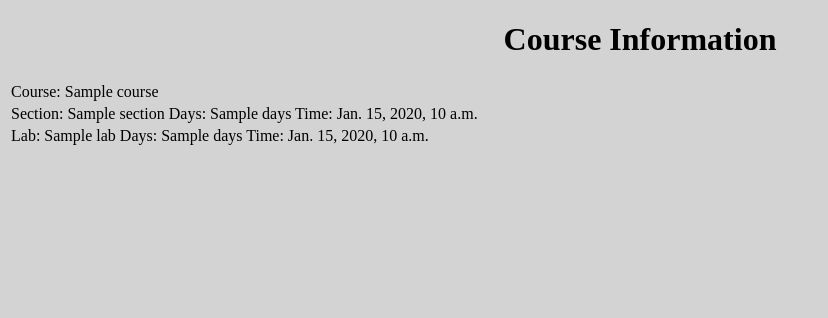
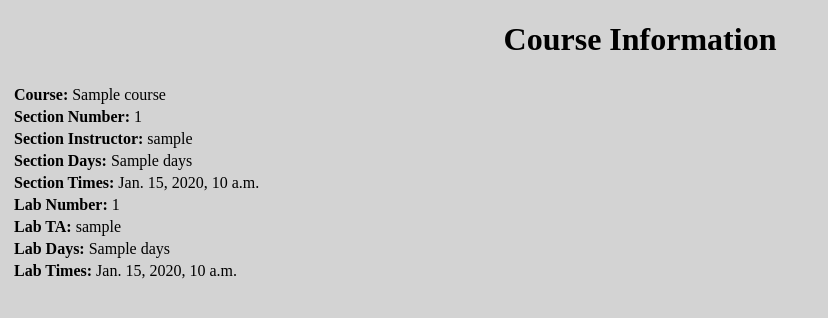
Before and after one commit to skramer1998/UntypedChaosApp, a Django app: template templates/main/courseinfo.html in a window 1280 px wide. Shown: the part 54-372 px from the top of the page, without its empty margins (0-828 px from the left). Run offline with Django 3.2, Linux system fonts and the light colour scheme; the template is opened without the code that fills it: most values are stand-ins (such as "Sample title", 1, 10 or a date in 2020).

Commit message:
fixing looks

```diff
--- a/templates/main/courseinfo.html
+++ b/templates/main/courseinfo.html
@@ -6,24 +6,51 @@
     <table width=100%>
 
         <tr>
-            <td><h1 align="center">Course Information</h1></td>
+            <td>
+                <h1 align="center">Course Information</h1>
+            </td>
+            {% if user.groupid == 3 %}
+                <td>
+                    <h1 align="center">Assign TA</h1>
+                </td>
+            {% endif %}
         </tr>
 
         <tr>
-            <td>Course: {{ course }}</td>
+            <td>
+                <table width="50%">
+                    <tr>
+                        <td><b>Course: </b>{{ course }}</td>
                     </tr>
                     <tr>
-            <td>Section: {{ section }} Days: {{ section.days }} Time: {{ section.time }}</td>
+                        <td><b>Section Number: </b>{{ section.number }}</td>
                     </tr>
                     <tr>
-            <td>Lab: {{ lab }} Days: {{ lab.days }} Time: {{ lab.time }}</td>
+                        <td><b>Section Instructor: </b>{{ section.instructor.userName }}</td>
                     </tr>
+                    <tr>
+                        <td><b>Section Days: </b>{{ section.days }}</td>
+                    </tr>
+                    <tr>
+                        <td><b>Section Times: </b>{{ section.time }}</td>
+                    </tr>
+                    <tr>
+                        <td><b>Lab Number: </b>{{ lab.number }}</td>
+                    </tr>
+                    <tr>
+                        <td><b>Lab TA: </b>{{ lab.ta.userName }}</td>
+                    </tr>
+                    <tr>
+                        <td><b>Lab Days: </b>{{ lab.days }}</td>
+                    </tr>
+                    <tr>
+                        <td><b>Lab Times: </b>{{ lab.time }}</td>
+                    </tr>
+                </table>
+            </td>
 
             {% if user.groupid == 3 %}
-        <tr>
-            <td><h1 align="center">Assign TA</h1></td>
-        </tr>
-        <tr>
+                <td>
                     <form action="{%  url 'courseinfo' %}" method="post">
                         {%  csrf_token %}
                         <table>
@@ -33,7 +60,7 @@
                                     <select name="ta">
                                         <option value="" selected>Remove TA</option>
                                         {% for ta in taList %}
-                                    <option value="{{ ta.userName }}">{{ ta.userName }}</option>
+                                            <option value="{{ ta.SignInName }}">{{ ta.userName }}</option>
                                         {% endfor %}
                                     </select>
                                 </td>
@@ -45,9 +72,11 @@
                         <input type="hidden" name="currentLab" value="{{ lab.number }}"/>
                         <input type="submit" name="update_ta" value="Update TA" />
                     </form>
+                </td>
+            {% endif %}
         </tr>
 
-    {% endif %}
+
 
     </table>
 
--- a/templates/main/mycourses.html
+++ b/templates/main/mycourses.html
@@ -12,8 +12,7 @@
         <tr>
             <td id ="courseDATA">
                     {% for course in allClasses %}
-                            <a class="courseLinks" href="/mysections?info={{ course.name }}">{{ course.name }}
-                                {{ course.number }}</a>
+                            <a class="courseLinks" href="/mysections?info={{ course.name }}">CS{{ course.number }}: {{ course.name }}</a>
                         <br>
                     {% endfor %}
             </td>
--- a/templates/main/mylabs.html
+++ b/templates/main/mylabs.html
@@ -12,7 +12,8 @@
         <tr>
             <td id ="courseDATA">
                     {% for lab in allLabs %}
-                            <a class="courseLinks" href="/courseinfo?info={{ currentCourse }}?{{ currentSection }}?{{ lab.number }}">{{ currentCourse }} Section:{{ currentSection }} Lab:{{ lab.number }}</a>
+                            <a class="courseLinks" href="/courseinfo?info={{ currentCourse }}?{{ currentSection }}?{{ lab.number }}">
+                                {{ currentCourse }} Section #{{ currentSection }} -- Lab #{{ lab.number }}</a>
                         <br>
                     {% endfor %}
             </td>
--- a/templates/main/mysections.html
+++ b/templates/main/mysections.html
@@ -13,7 +13,7 @@
             <td id ="courseDATA">
                     {% for section in allSections %}
                             <a class="courseLinks" href="/mylabs?info={{ currentCourse }}?{{ section.number }}">
-                                {{ currentCourse }} Section:{{ section.number }}</a>
+                                {{ currentCourse }} Section #{{ section.number }}</a>
                         <br>
                     {% endfor %}
             </td>
```
Lines whose indentation alone changed are shown as unchanged.
